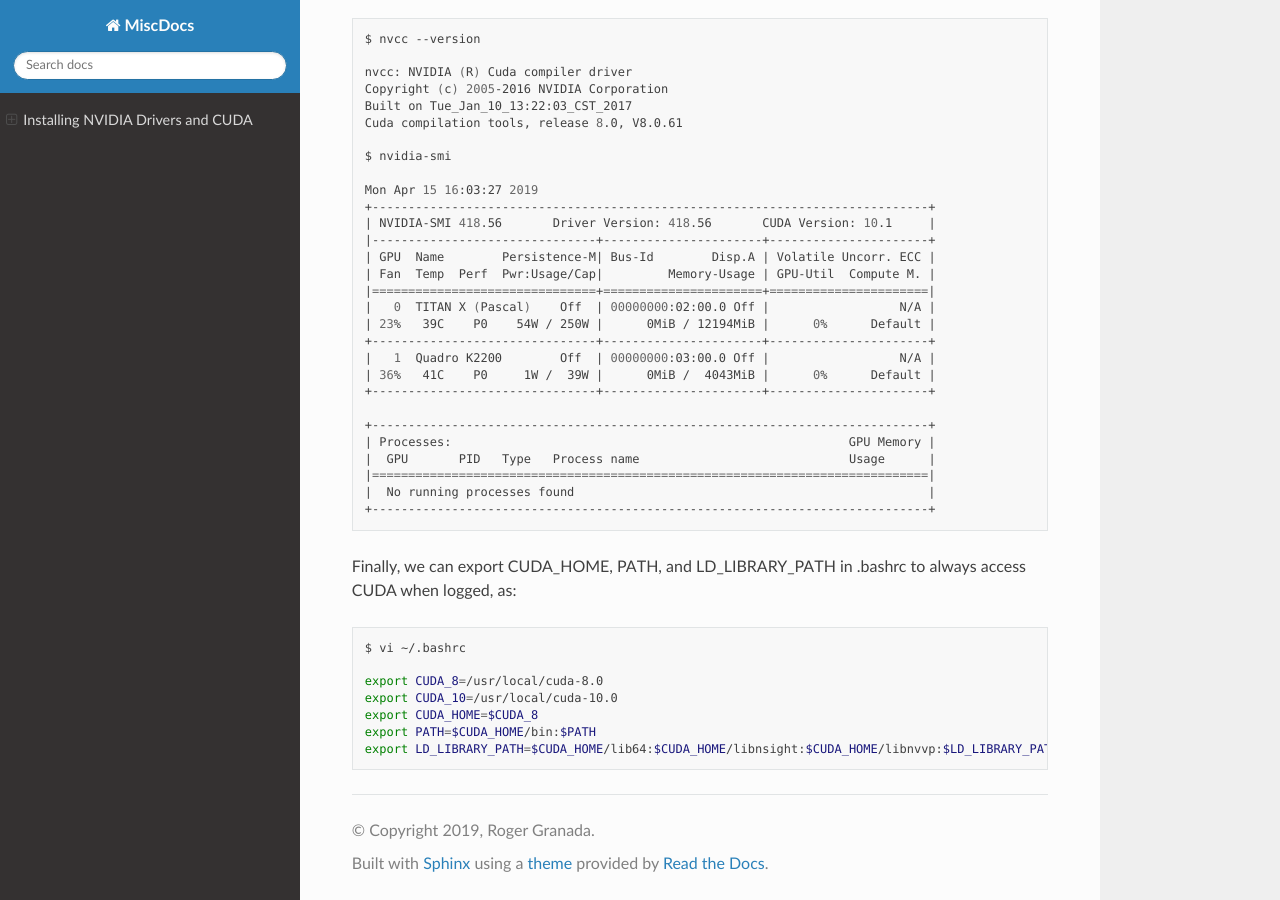
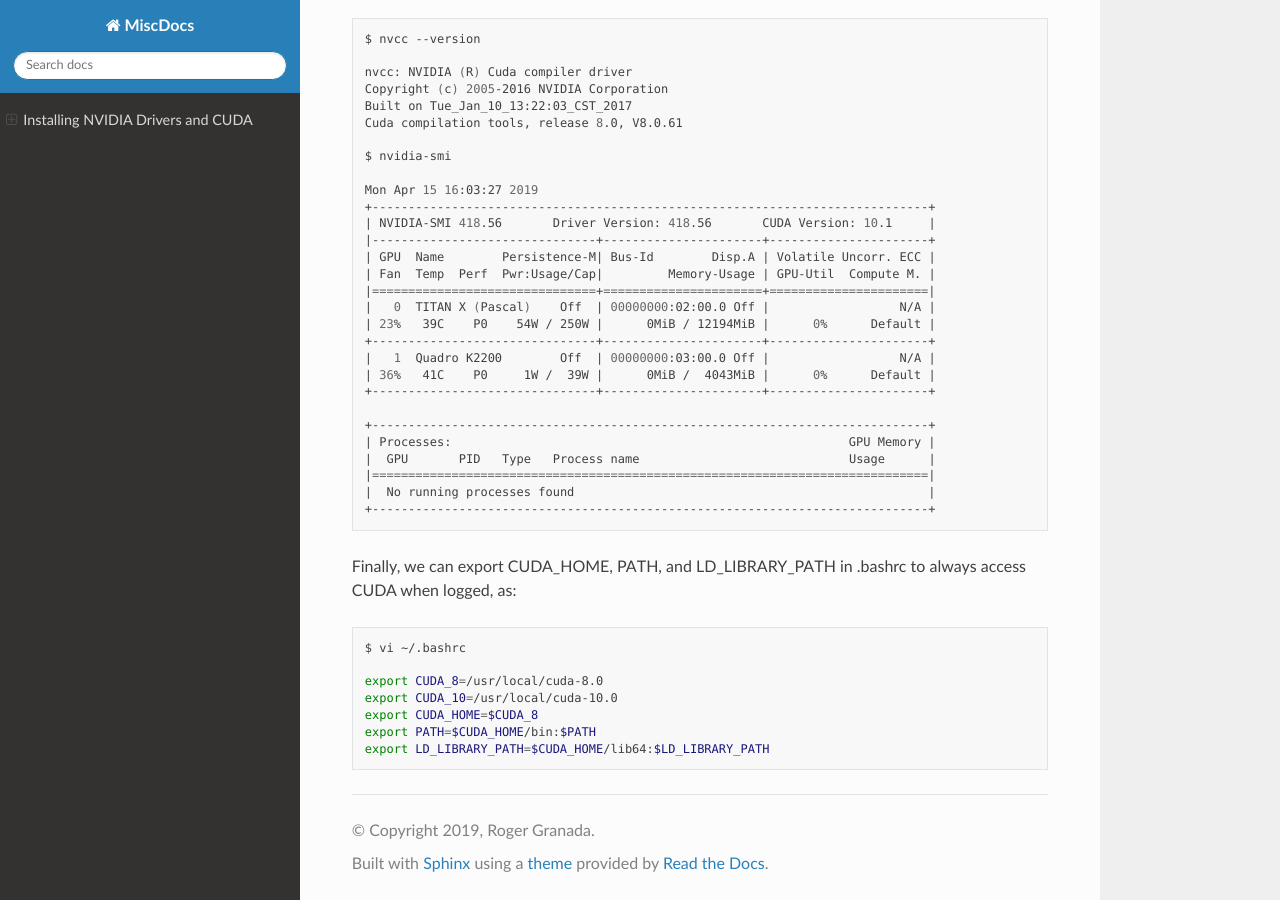
Before and after one commit to rogergranada/MiscDoc, a Sphinx documentation site: the page built from source/server/nvidia-install.rst, in a window 1280 px wide and 900 px high, scrolled down 3226 px. Built offline with Sphinx 7.4.7 and the Read the Docs theme 2.0.0, drawn with Linux system fonts in a browser that asks for light colours; pages that are not in the unit, such as notebooks, are missing from menus.

```diff
--- a/source/server/nvidia-install.rst
+++ b/source/server/nvidia-install.rst
@@ -202,4 +202,4 @@
     export CUDA_10=/usr/local/cuda-10.0
     export CUDA_HOME=$CUDA_8
     export PATH=$CUDA_HOME/bin:$PATH
-    export LD_LIBRARY_PATH=$CUDA_HOME/lib64:$CUDA_HOME/libnsight:$CUDA_HOME/libnvvp:$LD_LIBRARY_PATH
+    export LD_LIBRARY_PATH=$CUDA_HOME/lib64:$LD_LIBRARY_PATH
```
